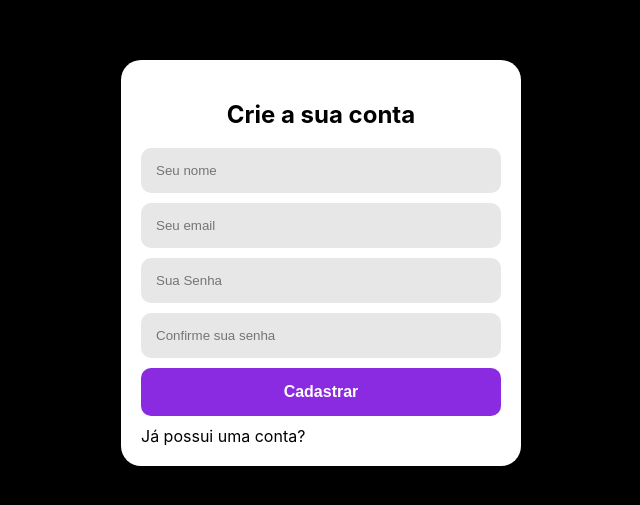
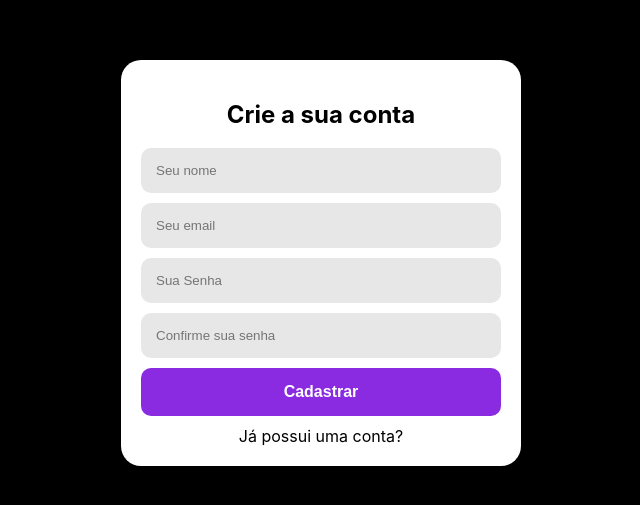
Before and after one commit to Joaorocha07/curso-next.js-react, a Next.js app: page /cadastro in a window 1280 px wide. Shown: the part 137-642 px from the top of the page, without its empty margins (319-959 px from the left). Built offline with nearby package versions, Linux system fonts and the light colour scheme.

Commit message:
Versão mais atualizada do projeto

```diff
--- a/pages/cadastro.jsx
+++ b/pages/cadastro.jsx
@@ -15,7 +15,7 @@ export default function Cadastro() {
                     <Input type="password" placeholder="Sua Senha" />
                     <Input type="password" placeholder="Confirme sua senha" />
                     <Button>Cadastrar</Button>
-                    <Link href='/login'>Já possui uma conta?</Link>
+                    <Link className={styles.paragrafo} href='/login'>Já possui uma conta?</Link>
                 </form>
             </LoginCard>
         </div>
--- a/pages/login.jsx
+++ b/pages/login.jsx
@@ -13,7 +13,7 @@ export default function Login() {
                     <Input type="email" placeholder="Seu email" />
                     <Input type="password" placeholder="Sua Senha" />
                     <Button>Logar</Button>
-                    <Link href='/cadastro'>Ainda não possui conta?</Link>
+                    <Link className={styles.paragrafo} href='/cadastro'>Ainda não possui conta?</Link>
                 </form>
             </LoginCard>
         </div>
--- a/styles/Login.module.css
+++ b/styles/Login.module.css
@@ -11,3 +11,7 @@
     flex-direction: column;
     gap: 10px;
 }
+
+.form .paragrafo {
+    text-align: center;
+}
```
